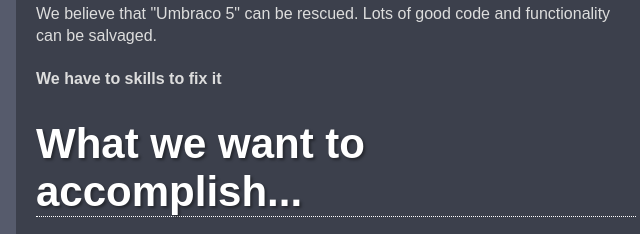
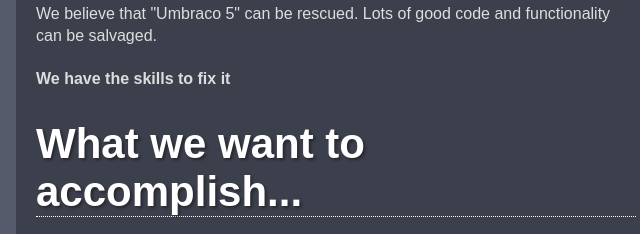
Before and after one commit to RebelCMS/rebelcmswebsite, a plain HTML site: page index.html in a window 1280 px wide. Shown: the part 533-767 px from the top of the page, 474-1114 px from the left. Drawn offline with Linux system fonts and the light colour scheme; a script that the page names is missing; a web font is replaced by a local one.

Commit message:
I'm an idiot

```diff
--- a/index.html
+++ b/index.html
@@ -22,7 +22,7 @@
             <h2>Why?</h2>
             <p>We believe that "Umbraco 5" can be rescued. Lots of good code and functionality can be salvaged.</p>
 
-            <p class="standalone"><strong>We have to skills to fix it</strong></p>
+            <p class="standalone"><strong>We have the skills to fix it</strong></p>
 
             <h2>What we want to accomplish...</h2>
             <ul>
```
